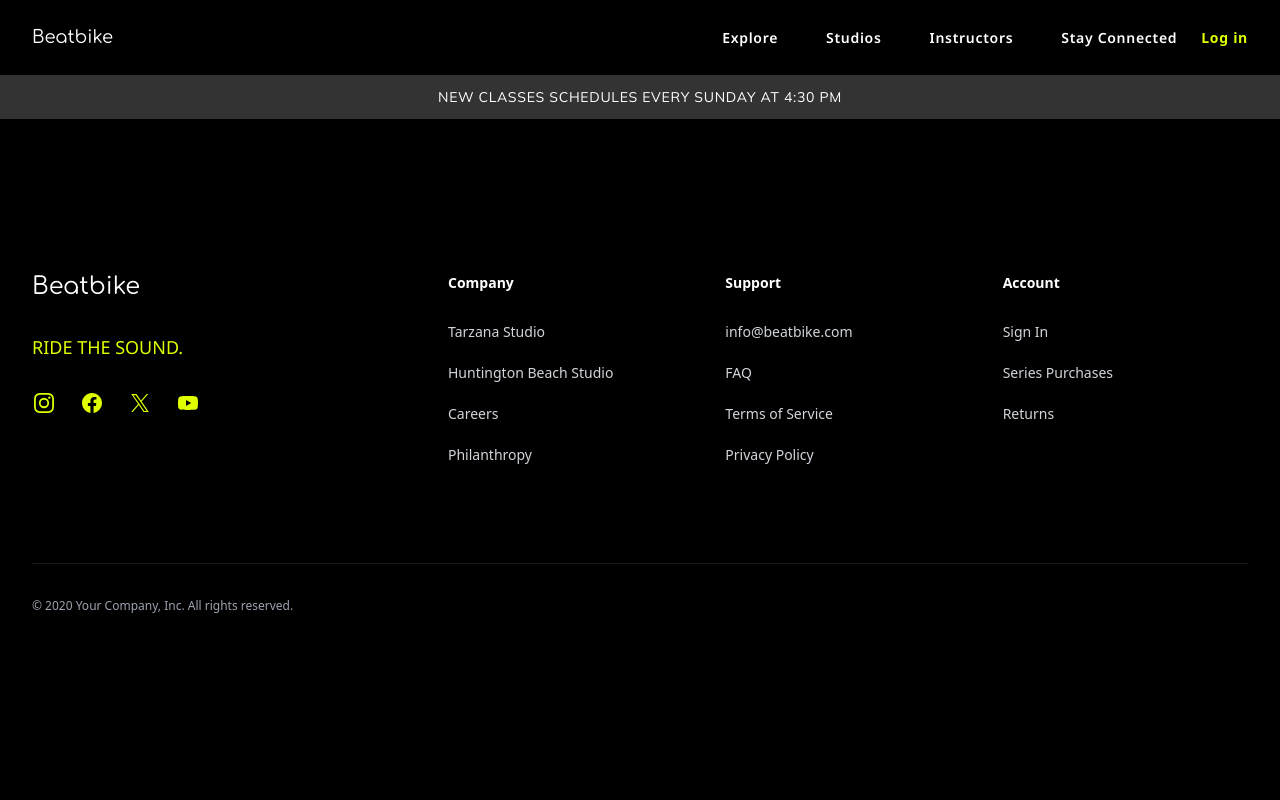
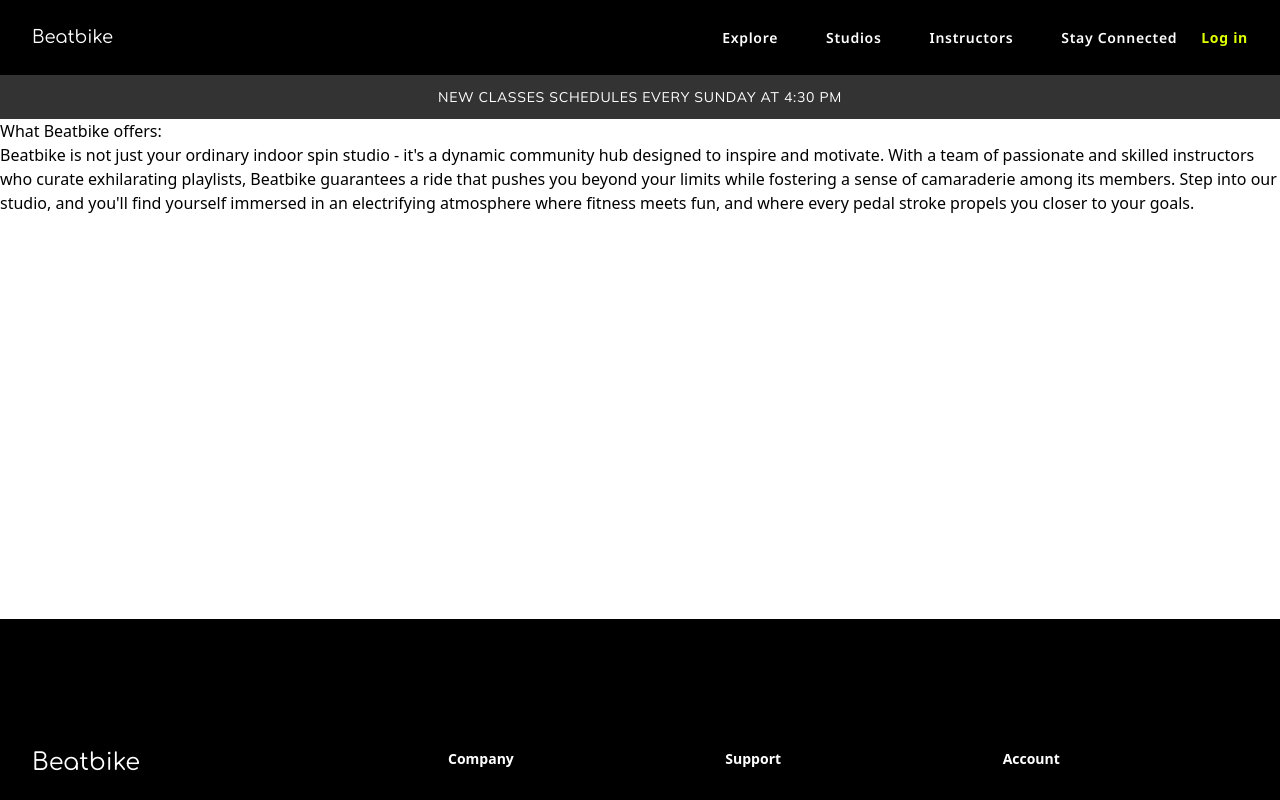
Before and after one commit to sphcastillo/beatbike, a Next.js app: page /explore in a window 1280 px wide. Shown: the top 800 px of the page. Built offline with nearby package versions, Linux system fonts and the light colour scheme.

Commit message:
adding page connection

```diff
--- a/app/contact/page.tsx
+++ b/app/contact/page.tsx
@@ -1,9 +1,13 @@
 import React from 'react'
 
-function ContactPage() {
+function Contact() {
   return (
-    <div>ContactPage</div>
+    <div>
+      <div className='bg-white h-[500px] w-full'>
+        <h4>Reach us here!</h4>
+      </div>
+    </div>
   )
 }
 
-export default ContactPage
+export default Contact
--- a/app/explore/page.tsx
+++ b/app/explore/page.tsx
@@ -1,9 +1,12 @@
-import React from 'react'
-
-function ExplorePage() {
+function Explore() {
   return (
-    <div>ExplorePage</div>
+    <div>
+      <div className="w-full h-[500px] bg-white">
+        <h1>What Beatbike offers:</h1>
+        <h4>Beatbike is not just your ordinary indoor spin studio  - it&apos;s a dynamic community hub designed to inspire and motivate. With a team of passionate and skilled instructors who curate exhilarating playlists, Beatbike guarantees a ride that pushes you beyond your limits while fostering a sense of camaraderie among its members. Step into our studio, and you&apos;ll find yourself immersed in an electrifying atmosphere where fitness meets fun, and where every pedal stroke propels you closer to your goals.</h4>
+      </div>
+    </div>
   )
 }
 
-export default ExplorePage;
+export default Explore;
--- /dev/null
+++ b/app/instructors/page.tsx
@@ -0,0 +1,13 @@
+import React from 'react'
+
+function Instructors() {
+  return (
+    <div>
+        <div className='w-full h-[800px] bg-slate-200'>
+            <h1>We have the best instructors</h1>
+        </div>
+    </div>
+  )
+}
+
+export default Instructors;
--- a/app/studios/page.tsx
+++ b/app/studios/page.tsx
@@ -2,7 +2,11 @@
 
 function StudiosPage() {
   return (
-    <div>StudiosPage</div>
+    <div className=''>
+      <div className='bg-white h-[600px] w-full'>
+        <h2>Two studios in SoCAL!</h2>
+      </div>
+    </div>
   )
 }
 
--- a/components/Header.tsx
+++ b/components/Header.tsx
@@ -10,10 +10,10 @@
 const comfortaa = Comfortaa({ subsets: ["latin"]  });
 
 const navigation = [
-    { name: 'Explore', href: '#' },
-    { name: 'Studios', href: '#' },
-    { name: 'Instructors', href: '#' },
-    { name: 'Stay Connected', href: '#' },
+    { name: 'Explore', href: '/explore' },
+    { name: 'Studios', href: '/studios' },
+    { name: 'Instructors', href: '/instructors' },
+    { name: 'Stay Connected', href: '/contact' },
   ]
 
 
--- a/components/Introduction.tsx
+++ b/components/Introduction.tsx
@@ -34,7 +34,7 @@
               >
                 <h2 className="text-3xl font-bold tracking-tight text-black sm:text-4xl">We are Beatbike</h2>
                 <p className="mt-6 text-xl leading-8 text-black">
-                  Beatbike is not just your ordinary indoor spin studio  - it&apos;s a dynamic community hub designed to inspire and motivate. With a team of passionate and skilled instructors who curate exhilarating playlists, Beatbike guarantees a ride that pushes you beyond your limits while fostering a sense of camaraderie among its members. Step into our studio, and you&apos;ll find yourself immersed in an electrifying atmosphere where fitness meets fun, and where every pedal stroke propels you closer to your goals.
+                Welcome to Beatbike, where high-intensity meets low-impact in our invigorating 45-minute indoor cycling sessions led by our energetic instructors. Classes are meticulously crafted to fortify your mind, body, and soul, guided by expert coaches who lead you through dynamic segments of climbs, sprints, choreography, weights, and our iconic soulful moment. Immerse yourself in a transformative experience as you pedal towards holistic well-being in our state-of-the-art studio, surrounded by vibrant lighting and a supportive community. Join us on the journey to elevate your fitness experience with Beatbike.
                 </p>
                 {/* <p className="mt-6 text-base leading-7 text-white">
 
```
